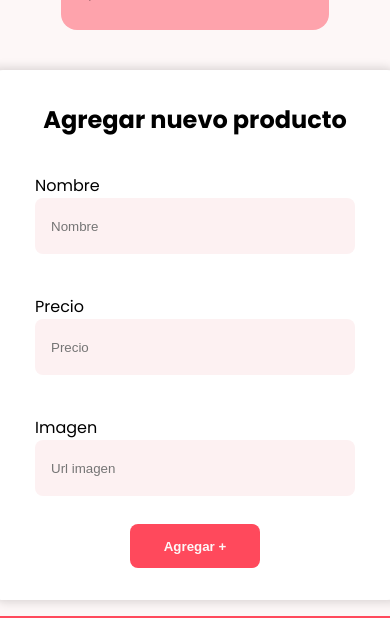
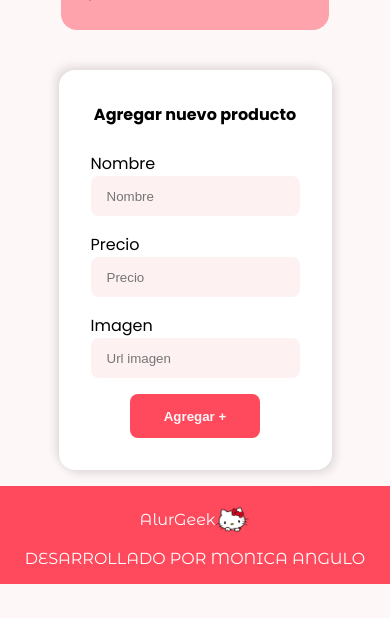
Before and after one commit to Moniicangulo/alura-geek, a React (Create React App) app: page / in a window 390 px wide. Shown: the part 2443-3061 px from the top of the page. After the commit the page ends 3027 px from the top, so only its background shows below. Built offline with nearby package versions, Linux system fonts and the light colour scheme; data requests are answered from the project's data file.

Commit message:
fix[styles], Add medias querys and styles to .error

```diff
--- a/src/components/AddProductCard/AddProductCard.css
+++ b/src/components/AddProductCard/AddProductCard.css
@@ -6,22 +6,26 @@
   display: flex;
   flex-direction: column;
   gap: 1.5rem;
+  height: fit-content;
   padding: 2rem;
+  width: fit-content;
   max-width: 443px;
+  text-align: center;
 }
 .form {
   align-items: center;
   display: flex;
   flex-direction: column;
   gap: 16px;
-  padding: 0 1rem;
+
+  width: 100%;
 }
 .input__container {
   align-items: flex-start;
   display: flex;
   flex-direction: column;
-  padding: 0.75rem 0;
-
+  /* padding: 0.75rem 0; */
+  width: 100%;
   & input {
     background-color: var(--input--background);
     border-radius: 0.5rem;
@@ -29,10 +33,16 @@
     height: 56px;
     outline: none;
     padding: 1rem;
-    width: 320px;
+    width: 100%;
+    max-width: 320px;
     &:focus {
       border: 1px solid var(--secondary-color);
     }
+  }
+
+  & .error{
+    font-size: 0.75rem;
+    color: var(--primary-color);
   }
 }
 .add__button {
@@ -44,4 +54,22 @@
   height: 44px;
   outline: none;
   width: 130px;
+
+  &:hover{
+    cursor: pointer;
+    filter: brightness(120%);
+  }
 }
+
+@media (max-width: 769px){
+  .AddProductCard{
+    & h2{
+      font-size: 1rem;
+    }
+  }
+  .input__container{
+    & input{
+      height: 40px;
+    }
+  }
+}
```
